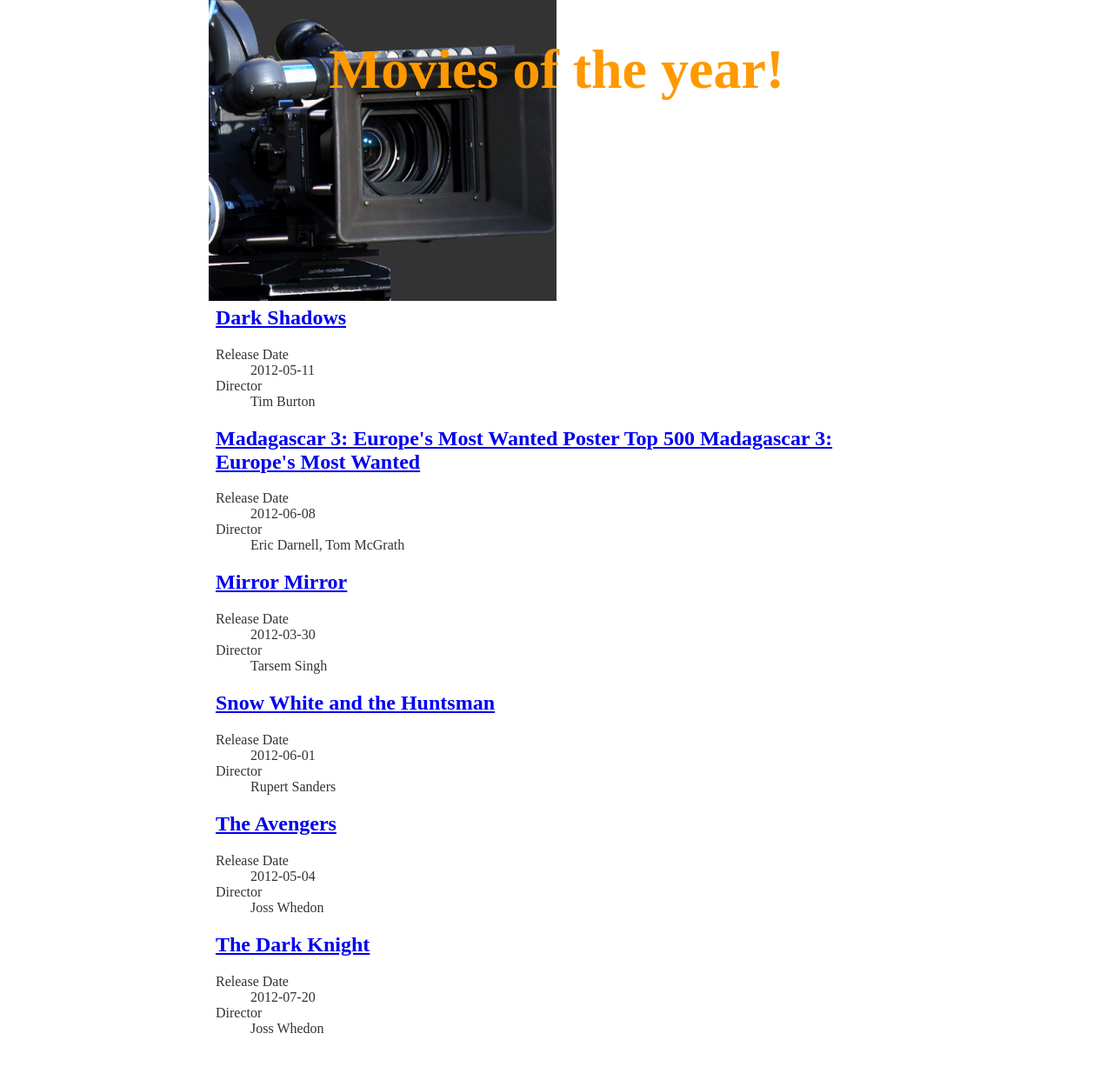
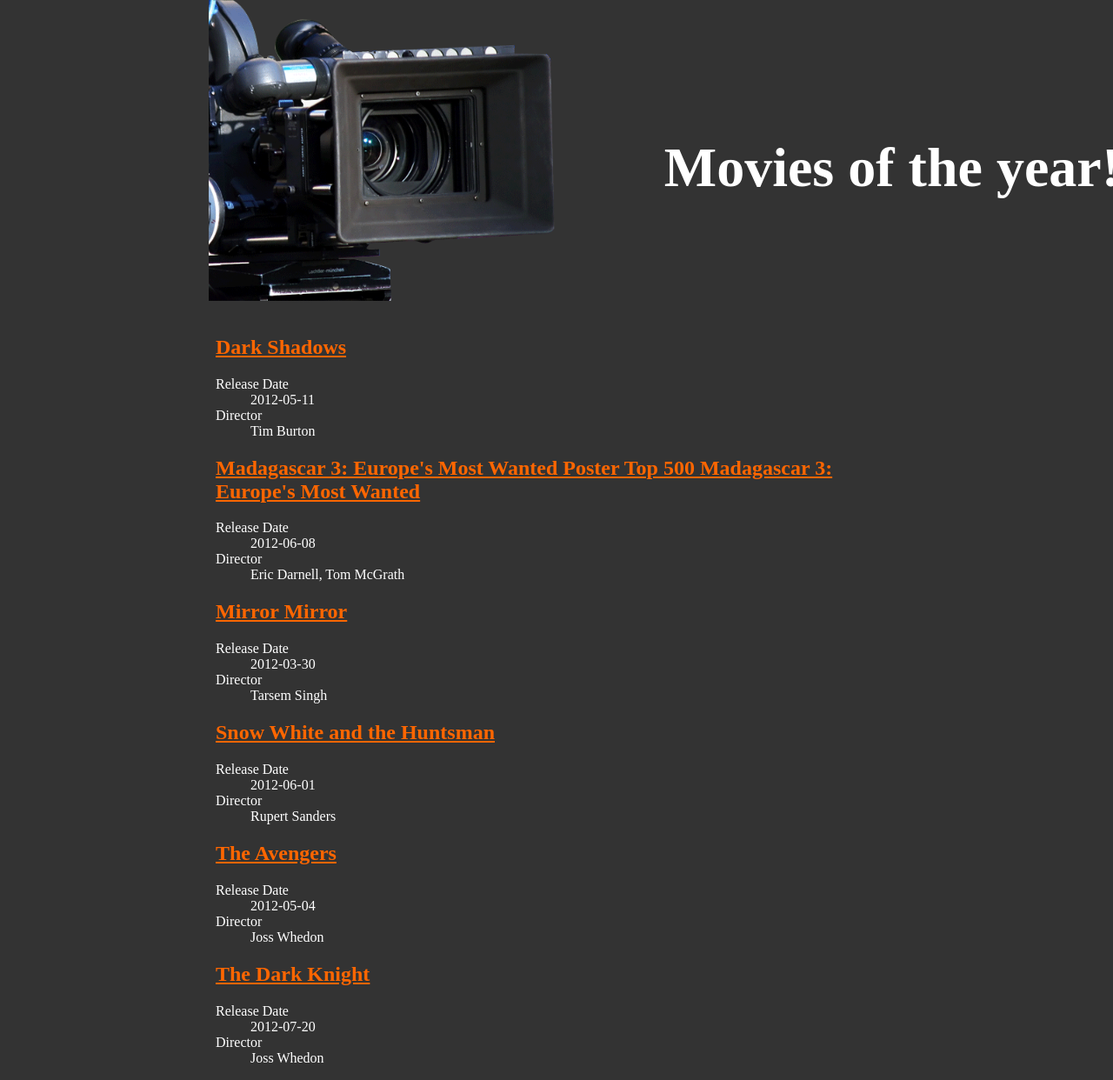
Before and after one commit to soudaou/assignments, a PHP site: page / in a window 1280 px wide. Shown: the whole page at 87% size. Before the commit the page ends 1188 px from the top, so only its background shows below. Run offline with PHP 8.4, Linux system fonts and the light colour scheme; data comes from the database, SQL or seed files in the repository.

Commit message:
fixed colors and line height of h1

```diff
--- a/mtm1531/assignment-5/css/general.css
+++ b/mtm1531/assignment-5/css/general.css
@@ -7,24 +7,22 @@ html{
 	margin:0 auto;
 	padding:0;
 	width:50em;
-
+	background-color:#333333;
 	font-family:"Century Gothic";
-	background: url(../images/camera.gif) no-repeat top left;
+	background:#333 url(../images/camera.gif) no-repeat top left;
 	background-size:50%;
 }
 h1{
-	text-align:center;
-	color:#F90;
+	text-align:right;
+	padding-left:4em;
+	color:#Fff;
 	font-size:4em;
-	padding-bottom:3em;
+	line-height:300px;
+	width:100%;
 }
 dl{
-	color:#333;
+	color:#fff;
 }
-
-
-/*single.php*/
-#single{
-	background-color:#666666;
-	color:#F90;
+a{
+	color:#FF6600;
 }
```
